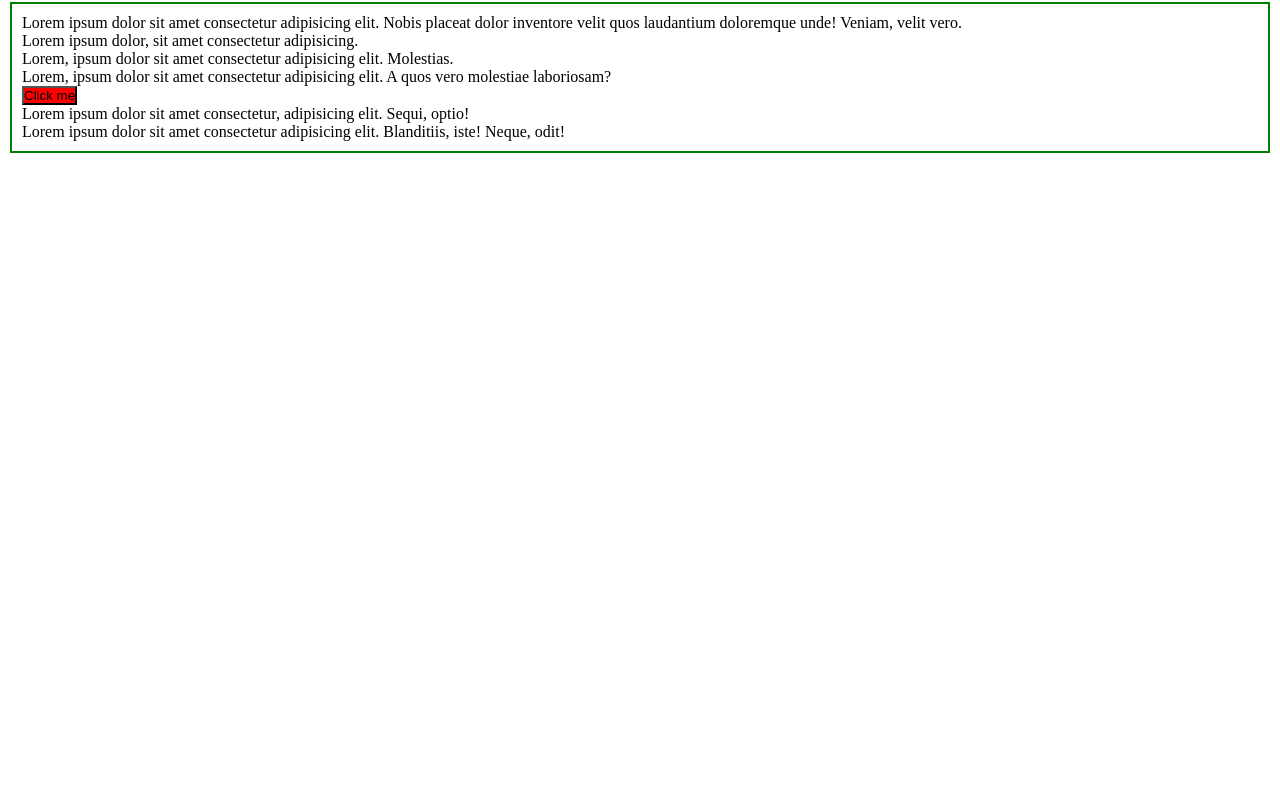
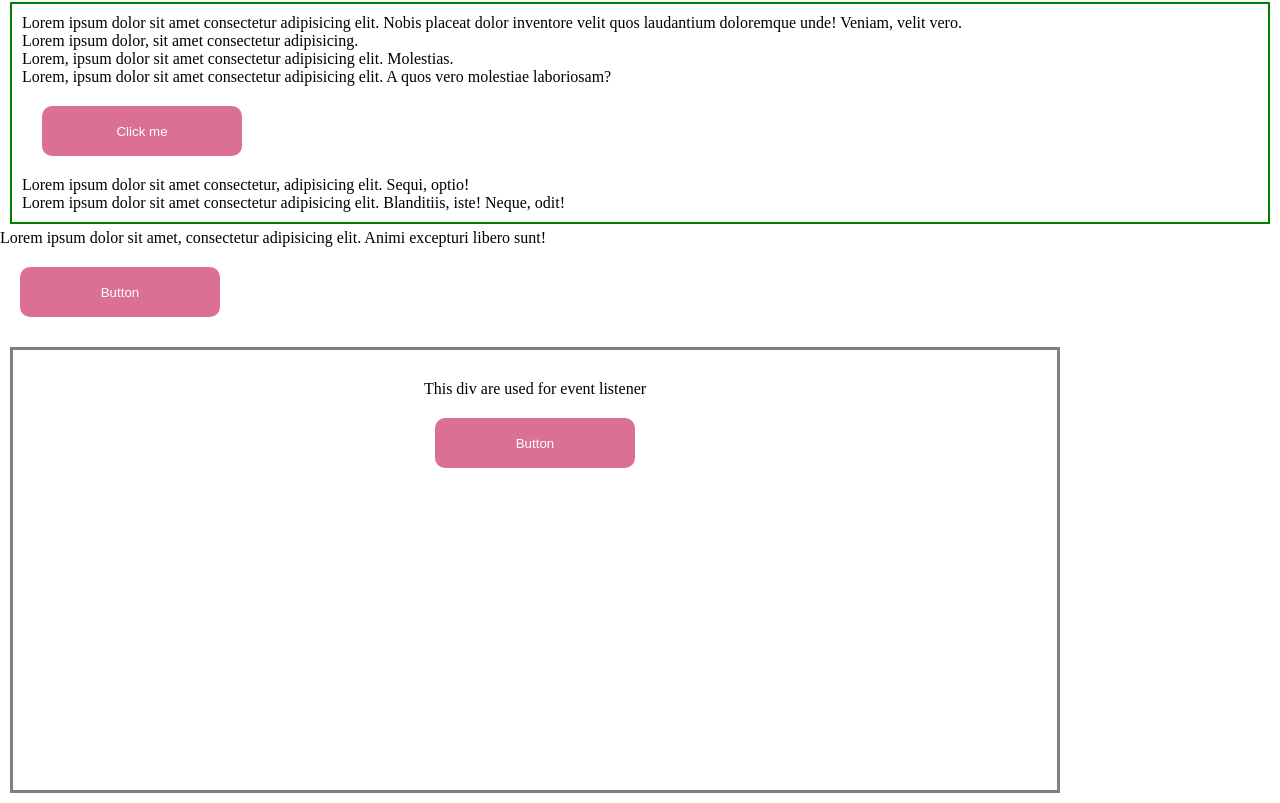
Before and after one commit to piyushkrm/JavaScript, a plain HTML site: page Revesion/index.html in a window 1280 px wide. Shown: the part 40-843 px from the top of the page. Before the commit the page ends 800 px from the top, so only its background shows below. Drawn offline with Linux system fonts and the light colour scheme.

Commit message:
Event listener are done

```diff
--- a/Revesion/events.js
+++ b/Revesion/events.js
@@ -1 +1,37 @@
 // EVENTS IN JS
+function clicked() {
+    alert("You clciked on button")
+}
+
+// window.onload = function() {
+//     alert("Documents are loading slowly slowly")
+// }
+
+
+// events
+
+events = document.querySelector("#even");
+events.addEventListener('click', function() {
+    console.log("Button was clicked")
+})
+
+events.addEventListener('mouseover', function() {
+    console.log("Mouse on Container");
+})
+
+events.addEventListener('mouseout', function() {
+    console.log("Mouse out of container");
+})
+
+events.addEventListener("mouseup", function() {
+    console.log("Mouse up when clicked on container");
+})
+
+events.addEventListener("mousedown", function() {
+    console.log("Mouse down when clicked on container");
+})
+
+events.addEventListener('click', function() {
+    document.querySelectorAll('.con')[1].innerHTML = "<i> Lorem, ipsum dolor sit amet consectetur adipisicing elit. Molestias</i>"
+    console.log("Button was clicked")
+})
--- a/Revesion/index.html
+++ b/Revesion/index.html
@@ -22,6 +22,16 @@
         <p>Lorem ipsum dolor sit amet consectetur, adipisicing elit. Sequi, optio!</p>
         <p>Lorem ipsum dolor sit amet consectetur adipisicing elit. Blanditiis, iste! Neque, odit!</p>
     </div>
+
+    <div class="newDiv">
+        <p>Lorem ipsum dolor sit amet, consectetur adipisicing elit. Animi excepturi libero sunt!</p>
+        <button class="btn" onclick="clicked()">Button</button>
+    </div>
+
+    <div id="even">
+        <p>This div are used for event listener</p>
+        <button class="btn">Button</button>
+    </div>
     <!-- <script src="script.js"></script>
     <script src="Function.js"></script>
     <script src="array.js"></script> -->
--- a/Revesion/style.css
+++ b/Revesion/style.css
@@ -10,7 +10,15 @@
 }
 
 button {
-    background-color: red;
+    background-color: palevioletred;
+    width: 200px;
+    height: 50px;
+    border-radius: 10px;
+    border: none;
+    color: white;
+    margin: 20px;
+    align-items: center;
+    text-align: center;
 }
 
 .bg-primary {
@@ -20,3 +28,14 @@ button {
 .text-success {
     color: green;
 }
+
+#even {
+    border: 3px solid gray;
+    height: 50vh;
+    width: 80vw;
+    margin: 10px 10px 10px 10px;
+    padding: 30px 10px 10px 10px;
+    align-items: center;
+    text-align: center;
+    justify-content: center;
+}
```
